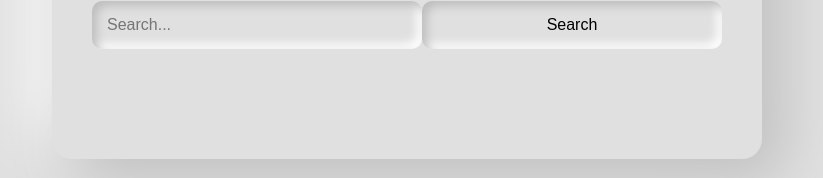
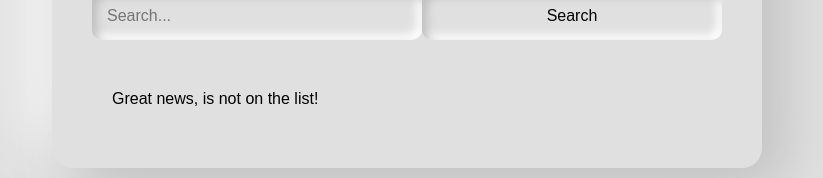
Before and after one commit to eosdev-x/findy-wiki, a React (Create React App) app: page / in a window 1280 px wide. Shown: the part 450-628 px from the top of the page, without its empty margins (233-1056 px from the left). Built offline with nearby package versions, Linux system fonts and the light colour scheme.

Commit message:
Added response to search query, and added enter to search functionality

```diff
--- a/src/SearchDB.js
+++ b/src/SearchDB.js
@@ -21,6 +21,12 @@ const SearchDB = () => {
     }
   };
 
+  const handleKeyDown = (event) => {
+    if (event.key === "Enter") {
+      handleSearch();
+    }
+  };
+
   return (
     <div className="container">
       <h1>
@@ -34,17 +40,24 @@ const SearchDB = () => {
         type="text"
         value={query}
         onChange={(e) => setQuery(e.target.value)}
+        onKeyDown={handleKeyDown}  // Add this line
         placeholder="Search..."
       />
       <button id="searchButton" onClick={handleSearch}>
         Search
       </button>
       <div id="results">
-        {results.map((result, index) => (
-          <div key={index}>
-            Yes, {result.first_last} is on the list!
+        {results.length > 0 ? (
+          results.map((result, index) => (
+            <div key={index}>
+              Yes, {result.first_last} is on the list!
+            </div>
+          ))
+        ) : (
+          <div>
+            Great news, {query} is not on the list!
           </div>
-        ))}
+        )}
       </div>
     </div>
   );
```
